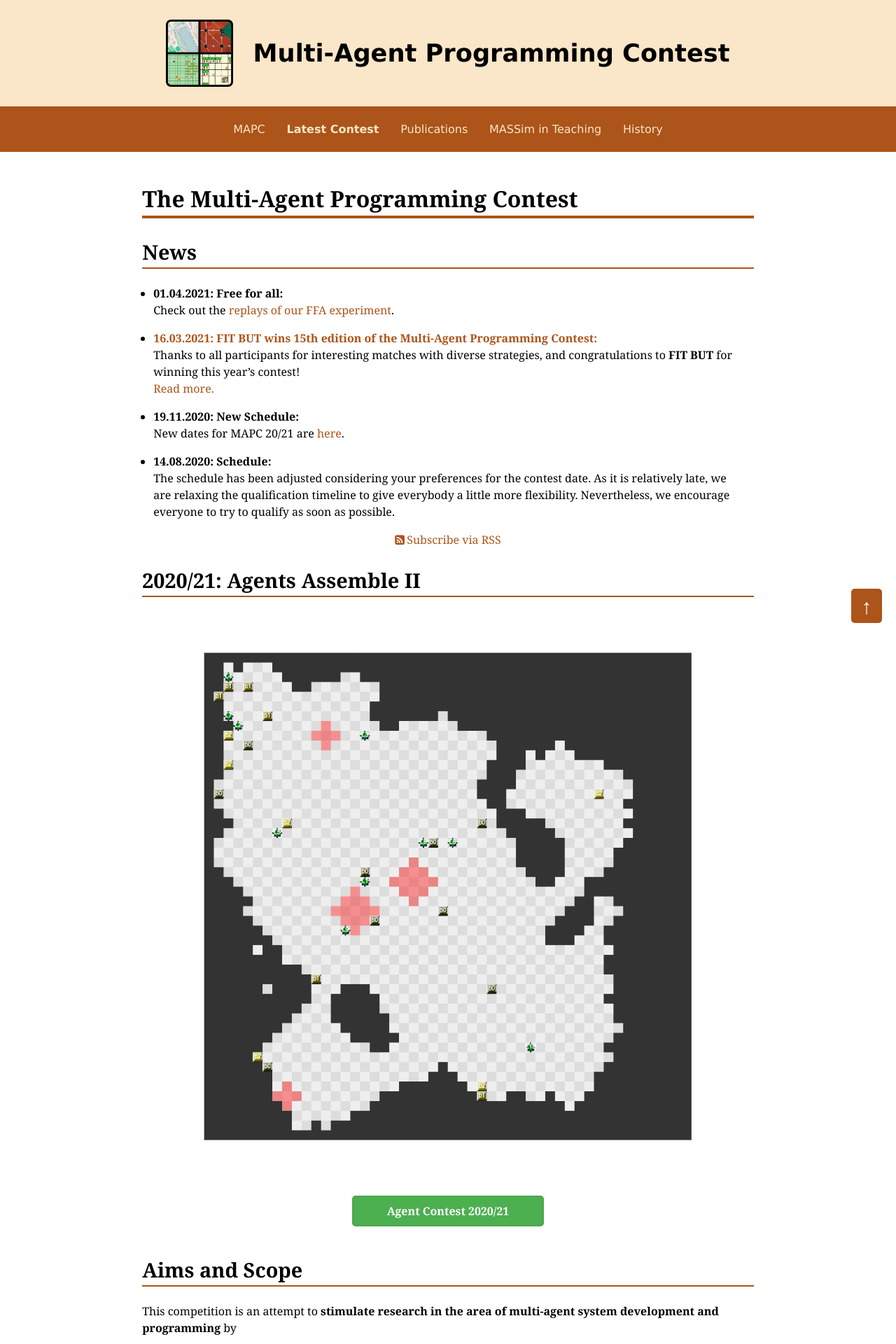
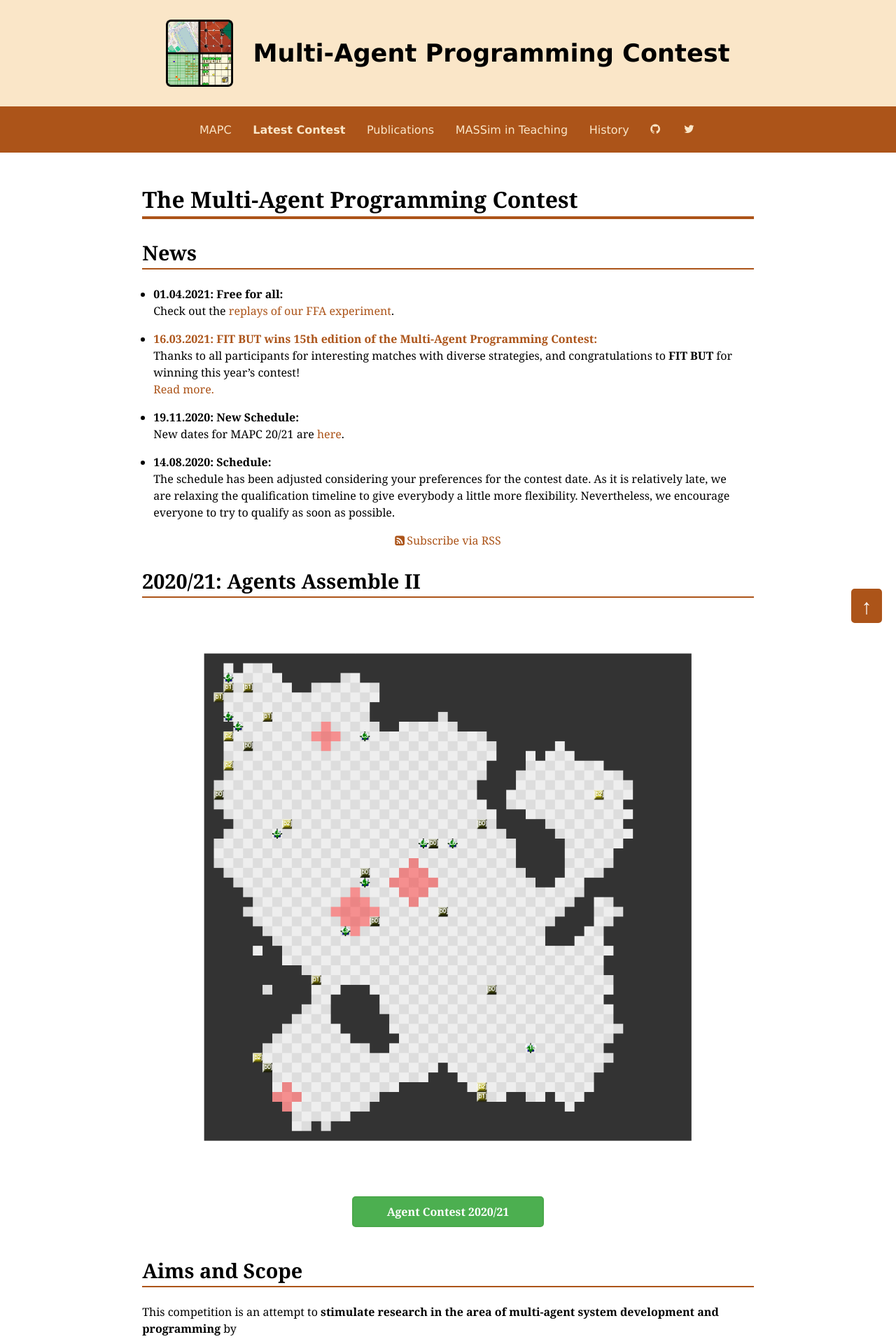
Before and after one commit to agentcontest/agentcontest.github.io, a Jekyll site: the page built from index.html, in a window 1280 px wide. Shown: the top 1920 px of the page at 70% size. Built offline with Jekyll 4.4.1, drawn with Linux system fonts in a browser that asks for light colours.

Commit message:
add links to nav

```diff
--- a/_layouts/default.html
+++ b/_layouts/default.html
@@ -25,6 +25,8 @@
           <li><a href="/publications/">Publications</a></li>
           <li><a href="/massim-in-teaching/">MASSim in Teaching</a></li>
           <li><a href="/#history">History</a></li>
+          <li><a href="https://github.com/agentcontest"></a></li>
+          <li><a href ="https://twitter.com/AgentContest"></a></li>
         </ul>
       </nav>
     </header>
```
